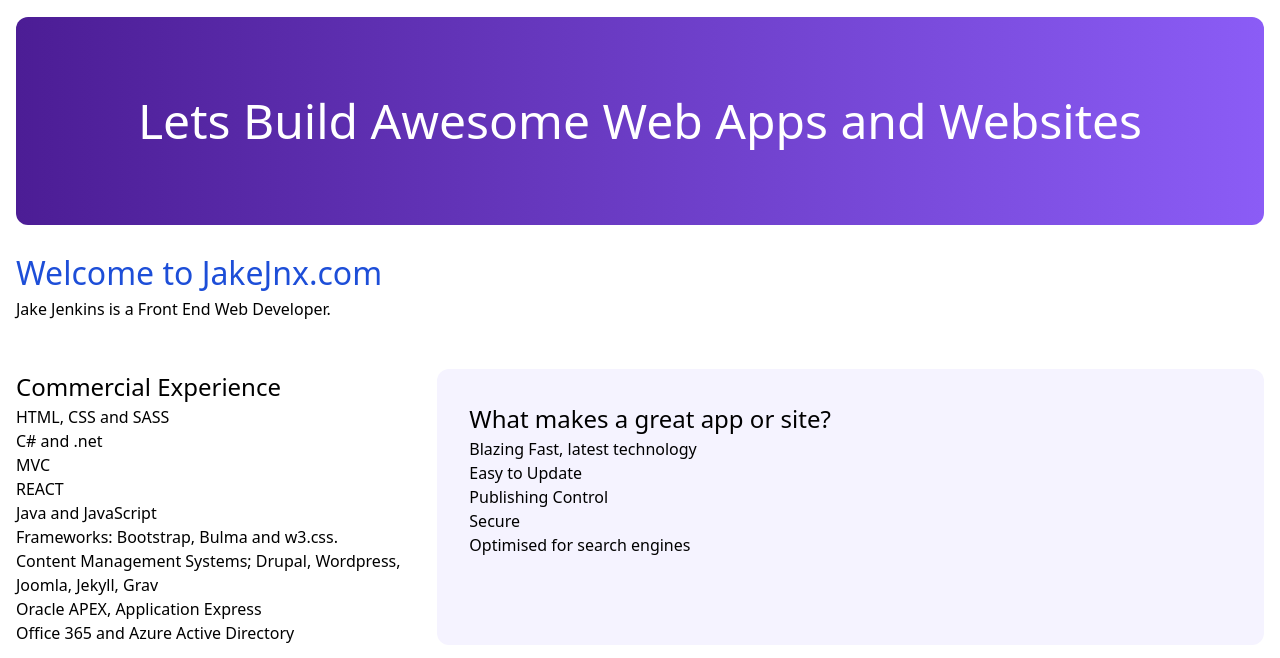
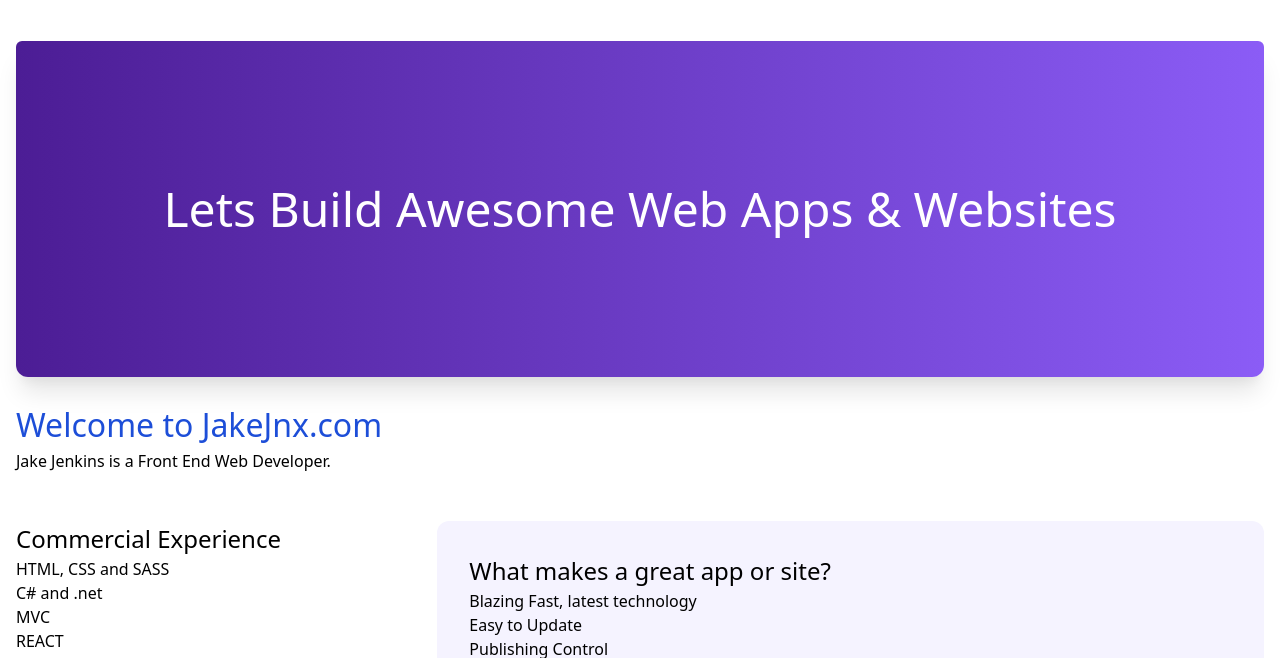
Before and after one commit to jake-jenkins/JnxPortfolioReact, a Gatsby site: page / in a window 1280 px wide. Shown: the part 83-741 px from the top of the page. Built offline with nearby package versions, Linux system fonts and the light colour scheme; Gatsby itself is replaced by a stand-in of ours.

Commit message:
Update index.js

```diff
--- a/src/pages/index.js
+++ b/src/pages/index.js
@@ -4,8 +4,11 @@
 const IndexPage = () => {
   return (
 <Layout>
-<div class="box-content p-20 rounded-xl text-white text-5xl text-center bg-gradient-to-r from-purple-900 to-purple-500">
-Lets Build Awesome Web Apps and Websites
+<br/>
+<div class="box shadow-xl rounded-b-xl rounded-t-md text-center text-white text-5xl py-36 px-5 bg-gradient-to-r from-purple-900 to-purple-500">
+  <p>
+    Lets Build Awesome Web Apps & Websites
+  </p>
 </div>
 <br />
 <h1>Welcome to JakeJnx.com</h1>
```
